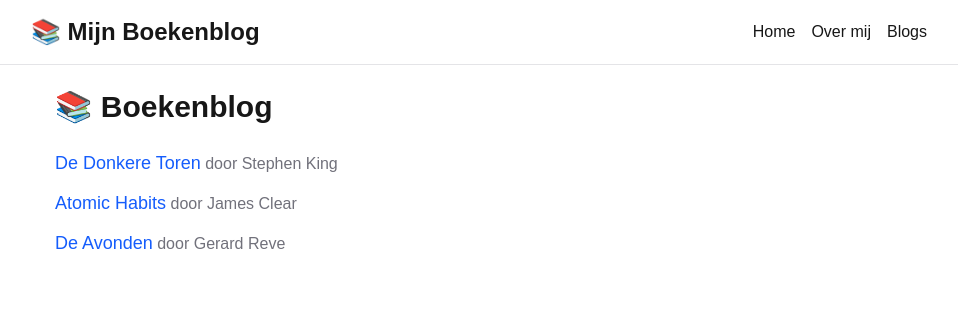
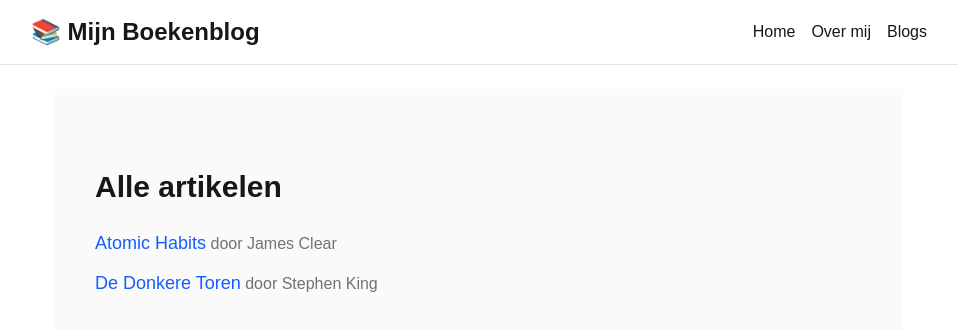
Before and after one commit to borismeeuh/book-blog, a Next.js app: page /blog in a window 1280 px wide. Shown: the top 330 px of the page, without its empty margins (161-1119 px from the left). Built offline with nearby package versions, Linux system fonts and the light colour scheme.

Commit message:
BlogList component toegevoegd, refactors

```diff
--- /dev/null
+++ b/content/atomic-habits.md
@@ -0,0 +1,7 @@
+---
+title: "Atomic Habits"
+author: "James Clear"
+genre: "Self-help"
+---
+
+Een praktisch boek over hoe kleine gewoontes leiden tot grote veranderingen, geschreven door James Clear.
--- /dev/null
+++ b/content/de-donkere-toren.md
@@ -0,0 +1,7 @@
+---
+title: "De Donkere Toren"
+author: "Stephen King"
+genre: "Fantasy"
+---
+
+Een epische fantasyreeks van Stephen King die elementen van horror, western en sciencefiction combineert.
--- a/src/app/blog/[slug]/page.tsx
+++ b/src/app/blog/[slug]/page.tsx
@@ -1,39 +1,23 @@
+import { getPost } from "@/lib/posts";
+
 interface BlogPostProps {
     params: Promise<{ slug: string }>;
 }
 
-const posts = {
-    "de-donkere-toren": {
-        title: "De Donkere Toren",
-        content:
-            "Een epische fantasyreeks van Stephen King die elementen van horror, western en sciencefiction combineert.",
-    },
-    "atomic-habits": {
-        title: "Atomic Habits",
-        content:
-            "Een praktisch boek over hoe kleine gewoontes leiden tot grote veranderingen, geschreven door James Clear.",
-    },
-    "de-avonden": {
-        title: "De Avonden",
-        content:
-            "Een klassieker van Gerard Reve over de sleur en absurditeit van het naoorlogse leven.",
-    },
-};
-
 export default async function BlogPost({ params }: BlogPostProps) {
-    console.log("Slug ontvangen:", params);
-
     const { slug } = await params;
-    const post = posts[slug as keyof typeof posts];
-
-    if (!post) {
-        return <p>Post niet gevonden</p>;
-    }
+    const post = await getPost(slug);
 
     return (
         <article className="space-y-4">
             <h2 className="text-3xl font-bold">{post.title}</h2>
-            <p className="text-lg text-zinc-700 dark:text-zinc-300">{post.content}</p>
+            <p className="text-zinc-500 text-sm">
+                door {post.author} – genre: {post.genre}
+            </p>
+            <div
+                className="prose prose-zinc dark:prose-invert"
+                dangerouslySetInnerHTML={{ __html: post.contentHtml }}
+            />
         </article>
     );
 }
--- a/src/app/blog/page.tsx
+++ b/src/app/blog/page.tsx
@@ -1,28 +1,14 @@
-import Link from "next/link";
+import { getAllPosts } from "@/lib/posts";
+import BlogList from "@/components/BlogList";
 
-const posts = [
-    { title: "De Donkere Toren", slug: "de-donkere-toren", author: "Stephen King" },
-    { title: "Atomic Habits", slug: "atomic-habits", author: "James Clear" },
-    { title: "De Avonden", slug: "de-avonden", author: "Gerard Reve" },
-];
+export default async function BlogPage() {
+    const posts = getAllPosts();
 
-export default function BlogPage() {
     return (
-        <section className="space-y-6">
-            <h2 className="text-3xl font-semibold">📚 Boekenblog</h2>
-            <ul className="space-y-3">
-                {posts.map((post) => (
-                    <li key={post.slug}>
-                        <Link
-                            href={`/blog/${post.slug}`}
-                            className="text-lg text-blue-600 hover:underline"
-                        >
-                            {post.title}
-                        </Link>{" "}
-                        <span className="text-zinc-500">door {post.author}</span>
-                    </li>
-                ))}
-            </ul>
-        </section>
+        <main className="min-h-screen py-20 px-8 bg-zinc-50 dark:bg-black">
+            <div className="max-w-3xl mx-auto">
+                <BlogList posts={posts} />
+            </div>
+        </main>
     );
 }
--- a/src/app/page.tsx
+++ b/src/app/page.tsx
@@ -1,10 +1,15 @@
-export default function Home() {
-  return (
-      <main className="min-h-screen bg-zinc-50 text-zinc-900 dark:bg-zinc-900 dark:text-zinc-50 flex flex-col items-center justify-center">
-        <h1 className="text-4xl font-bold mb-4">📚 Mijn Boekenblog</h1>
-        <p className="text-lg text-zinc-600 dark:text-zinc-400">
-          Welkom! Hier komen straks mijn boekrecensies en schrijfsels.
-        </p>
-      </main>
-  );
+import { getAllPosts } from "@/lib/posts";
+import BlogList from "@/components/BlogList";
+
+export default async function HomePage() {
+    const posts = getAllPosts();
+
+    return (
+        <main className="min-h-screen py-20 px-8 bg-zinc-50 dark:bg-black">
+            <section className="max-w-3xl mx-auto space-y-8">
+                <h1 className="text-4xl font-bold text-center">Welkom!</h1>
+                <BlogList posts={posts} />
+            </section>
+        </main>
+    );
 }
--- /dev/null
+++ b/src/components/BlogList.tsx
@@ -0,0 +1,29 @@
+import Link from "next/link";
+
+interface BlogPost {
+    slug: string;
+    title: string;
+    author: string;
+    genre?: string;
+}
+
+export default function BlogList({ posts }: { posts: BlogPost[] }) {
+    return (
+        <section className="space-y-6">
+            <h2 className="text-3xl font-semibold">Alle artikelen</h2>
+            <ul className="space-y-3">
+                {posts.map((post) => (
+                    <li key={post.slug}>
+                        <Link
+                            href={`/blog/${post.slug}`}
+                            className="text-lg text-blue-600 hover:underline"
+                        >
+                            {post.title}
+                        </Link>{" "}
+                        <span className="text-zinc-500">door {post.author}</span>
+                    </li>
+                ))}
+            </ul>
+        </section>
+    );
+}
--- /dev/null
+++ b/src/lib/posts.ts
@@ -0,0 +1,42 @@
+import fs from "fs";
+import path from "path";
+import matter from "gray-matter";
+import { remark } from "remark";
+import html from "remark-html";
+
+const contentDir = path.join(process.cwd(), "content");
+
+export async function getPost(slug: string) {
+    const filePath = path.join(contentDir, `${slug}.md`);
+    const fileContents = fs.readFileSync(filePath, "utf8");
+
+    const { data, content } = matter(fileContents);
+
+    const processedContent = await remark().use(html).process(content);
+    const contentHtml = processedContent.toString();
+
+    return {
+        slug,
+        contentHtml,
+        title: data.title,
+        author: data.author,
+        genre: data.genre,
+    };
+}
+
+export function getAllPosts() {
+    const files = fs.readdirSync(contentDir);
+
+    return files.map((filename) => {
+        const fileContents = fs.readFileSync(path.join(contentDir, filename), "utf8");
+        const { data } = matter(fileContents);
+        const slug = filename.replace(/\.md$/, "");
+
+        return {
+            slug,
+            title: data.title,
+            author: data.author,
+            genre: data.genre,
+        };
+    });
+}
```
Also changed, not shown: package.json (+9 -6 lines), 1 other file (tests, documents, lock files or other folders).
